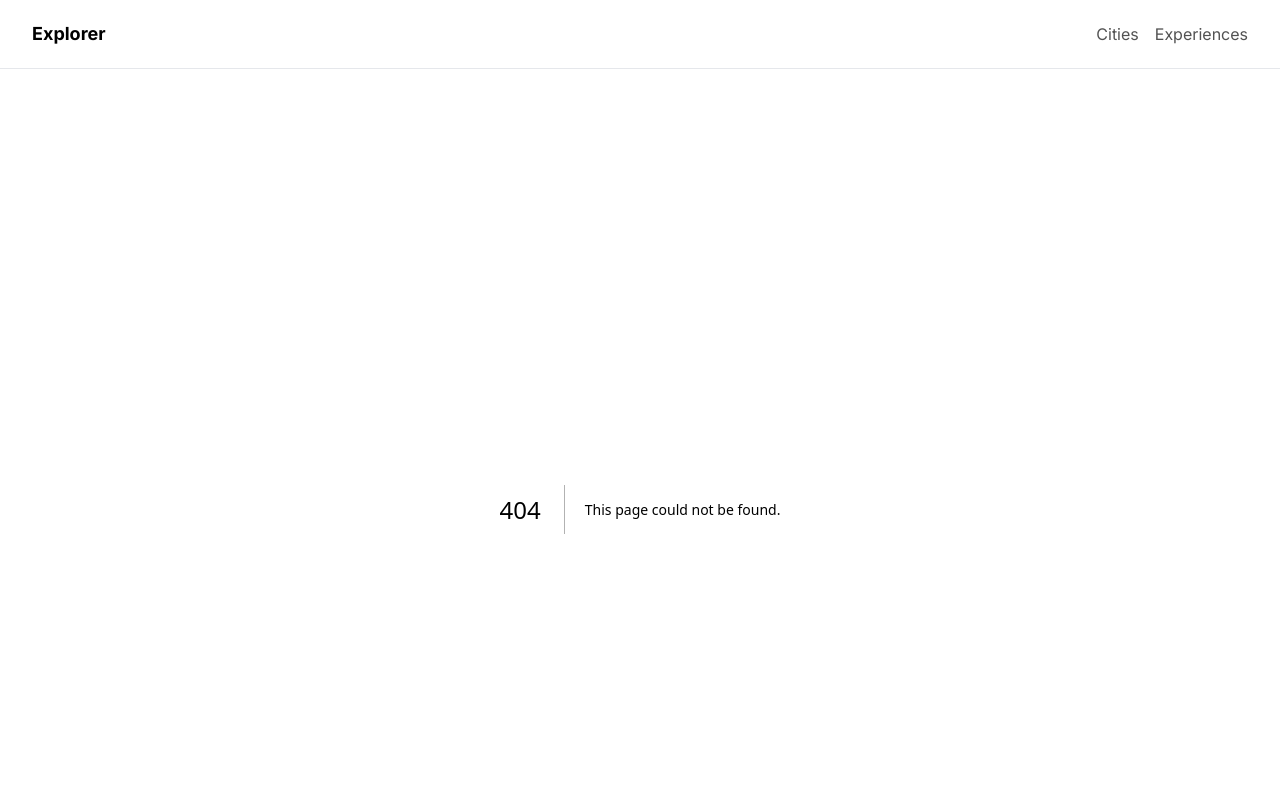
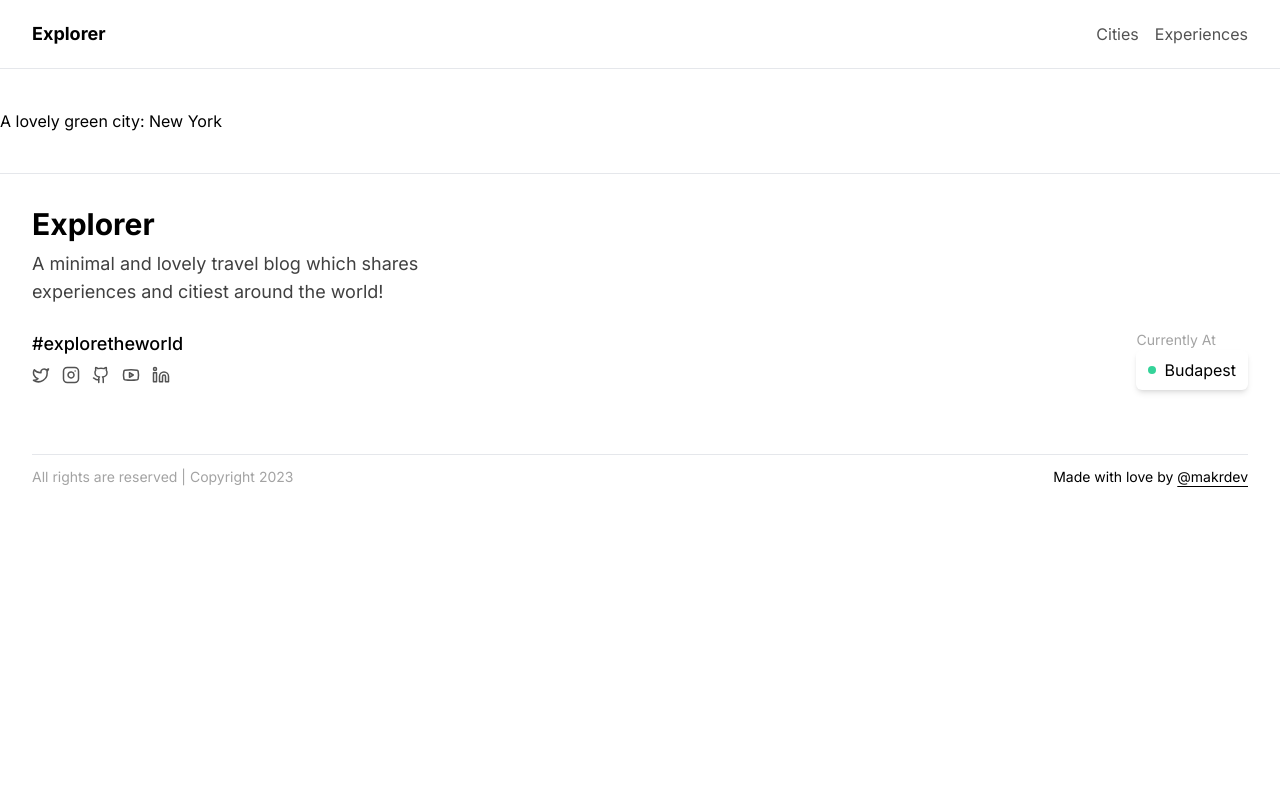
Before and after one commit to batuhanbilginn/nextjs13-blog, a Next.js app: page /post/a-lovely-green-city-new-york in a window 1280 px wide. Before the commit this address had no page. Shown: the top 800 px of the page. Built offline with nearby package versions, Linux system fonts and the light colour scheme.

Commit message:
episode-25

```diff
--- /dev/null
+++ b/app/post/[slug]/page.tsx
@@ -0,0 +1,22 @@
+import { DUMMY_POSTS } from "@/DUMMY_DATA";
+
+export const generateStaticParams = async () => {
+  return DUMMY_POSTS.map((post) => {
+    return {
+      slug: post.slug,
+    };
+  });
+};
+
+const Page = ({
+  params,
+}: {
+  params: {
+    slug: string;
+  };
+}) => {
+  const post = DUMMY_POSTS.find((post) => post.slug === params.slug);
+  return <div>{post?.title}</div>;
+};
+
+export default Page;
```
